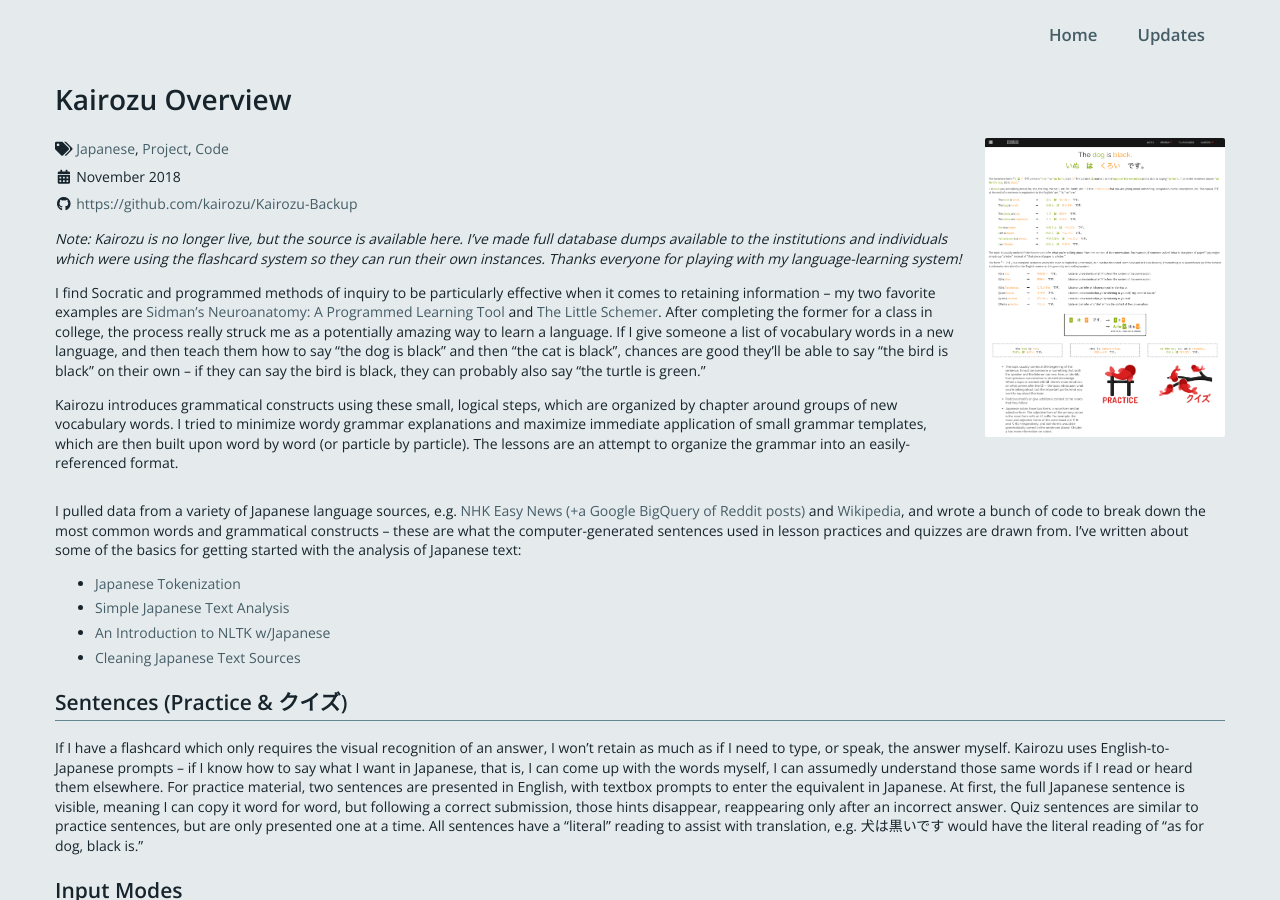
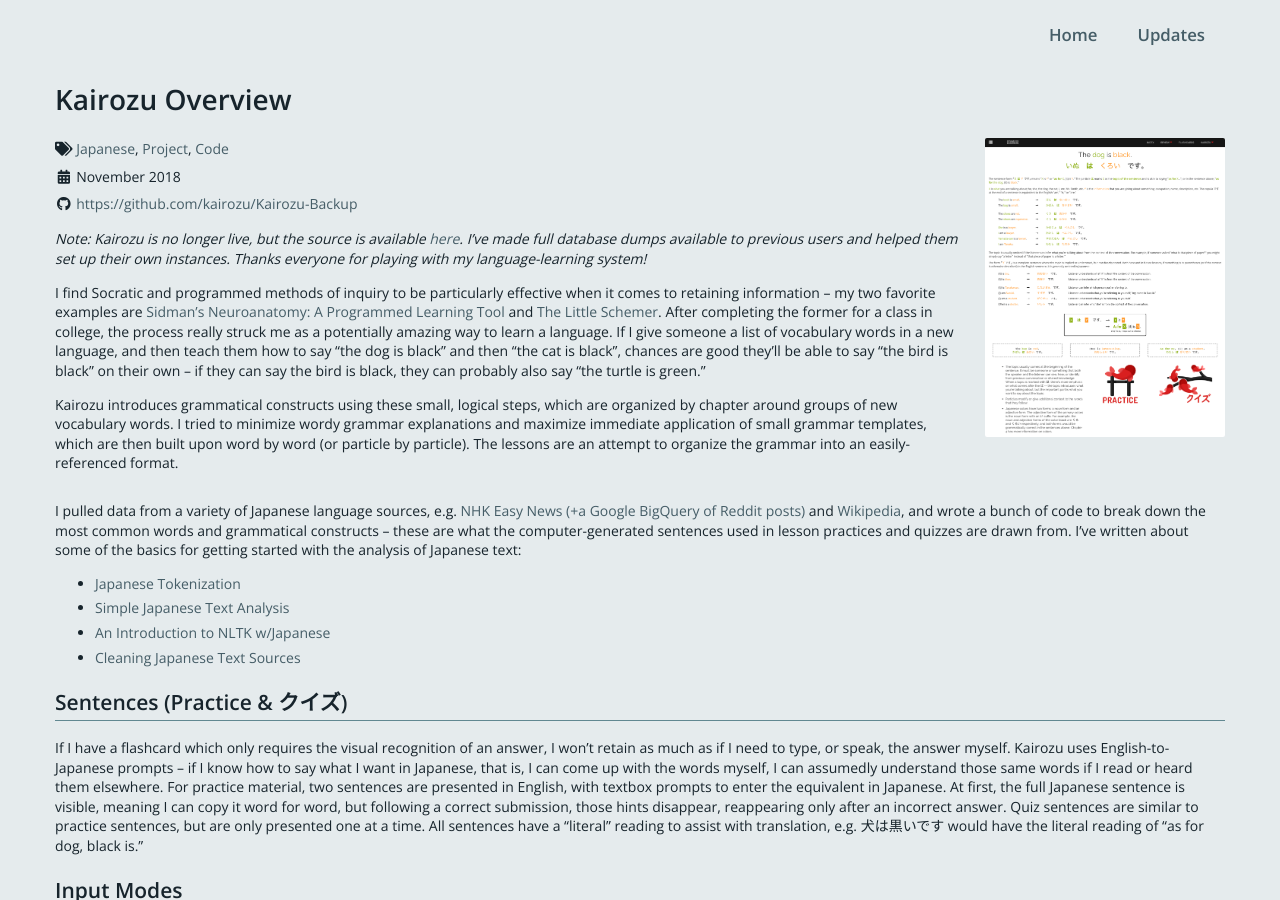
Before and after one commit to kairozu/kairozu.github.io, a Jekyll site: the page built from updates/_posts/2018-11-02-kairozu-overview.md, in a window 1280 px wide and 900 px high. Built offline with Jekyll 4.4.1, drawn with Linux system fonts in a browser that asks for light colours; nearby versions of some CDN libraries.

Commit message:
Update 2018-11-02-kairozu-overview.md

```diff
--- a/updates/_posts/2018-11-02-kairozu-overview.md
+++ b/updates/_posts/2018-11-02-kairozu-overview.md
@@ -6,7 +6,7 @@ hasgithub: https://github.com/kairozu/Kairozu-Backup
 imgwidth: 240
 tags: japanese project code
 ---
-<span class="italics">Note: Kairozu is no longer live, but the source is available here. I've made full database dumps available to the institutions and individuals which were using the flashcard system so they can run their own instances. Thanks everyone for playing with my language-learning system!</span>
+<span class="italics">Note: Kairozu is no longer live, but the source is available <a href="https://github.com/kairozu/Kairozu-Backup">here</a>. I've made full database dumps available to previous users and helped them set up their own instances. Thanks everyone for playing with my language-learning system!</span>
 
 I find Socratic and programmed methods of inquiry to be particularly effective when it comes to retaining information -- my two favorite examples are <a href="https://www.amazon.com/Sidmans-Neuroanatomy-Programmed-Learning-Lippincott/dp/0781765684/">Sidman's Neuroanatomy: A Programmed Learning Tool</a> and <a href="https://www.amazon.com/Little-Schemer-Daniel-P-Friedman/dp/0262560992/">The Little Schemer</a>. After completing the former for a class in college, the process really struck me as a potentially amazing way to learn a language. If I give someone a list of vocabulary words in a new language, and then teach them how to say “the dog is black” and then “the cat is black”, chances are good they’ll be able to say “the bird is black” on their own -- if they can say the bird is black, they can probably also say “the turtle is green.”
 
```
